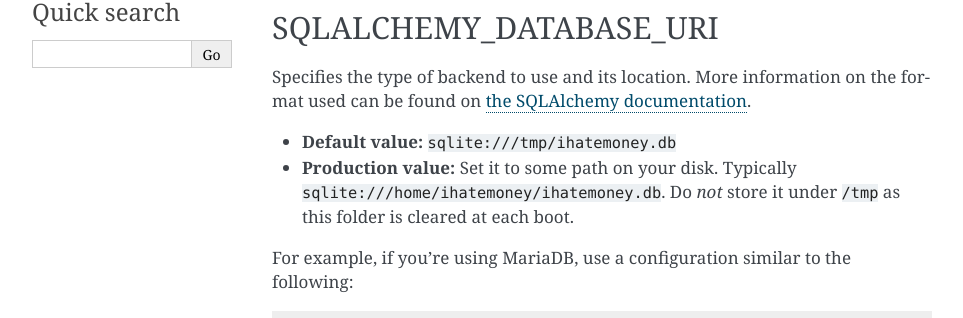
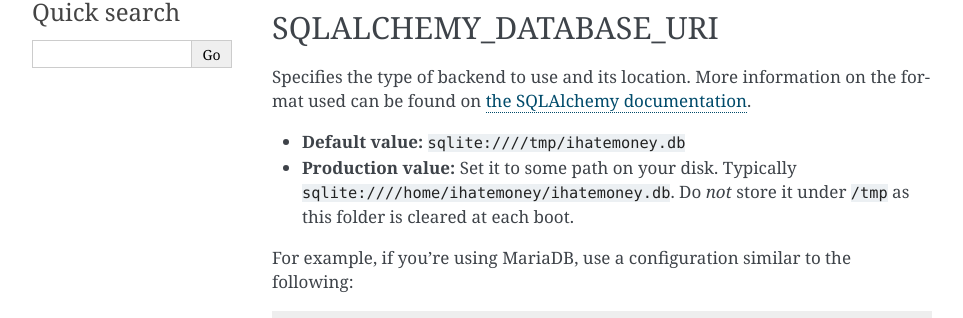
Before and after one commit to spiral-project/ihatemoney, a Sphinx documentation site: the page built from docs/configuration.md, in a window 1280 px wide and 900 px high, scrolled down 502 px. Shown: the part 126-444 px from the top of the window, without its empty margins (148-1111 px from the left). Built offline with Sphinx 7.4.7, drawn with Linux system fonts in a browser that asks for light colours.

```diff
--- a/docs/configuration.md
+++ b/docs/configuration.md
@@ -30,9 +30,9 @@ Specifies the type of backend to use and its location. More information
 on the format used can be found on [the SQLAlchemy
 documentation](http://docs.sqlalchemy.org/en/latest/core/engines.html#database-urls).
 
--   **Default value:** `sqlite:///tmp/ihatemoney.db`
+-   **Default value:** `sqlite:////tmp/ihatemoney.db`
 -   **Production value:** Set it to some path on your disk. Typically
-    `sqlite:///home/ihatemoney/ihatemoney.db`. Do *not* store it under
+    `sqlite:////home/ihatemoney/ihatemoney.db`. Do *not* store it under
     `/tmp` as this folder is cleared at each boot.
 
 For example, if you're using MariaDB, use a configuration similar to
```
